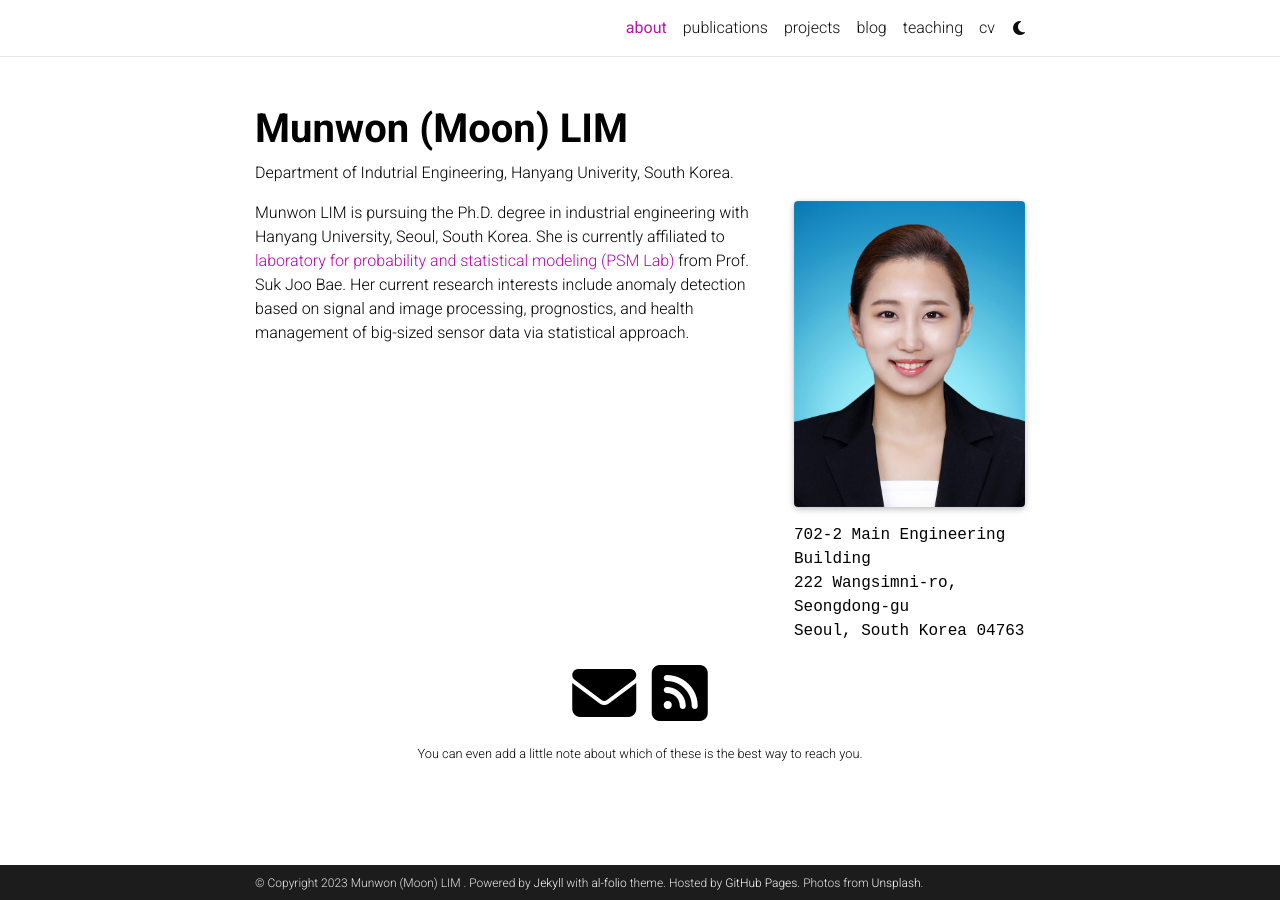
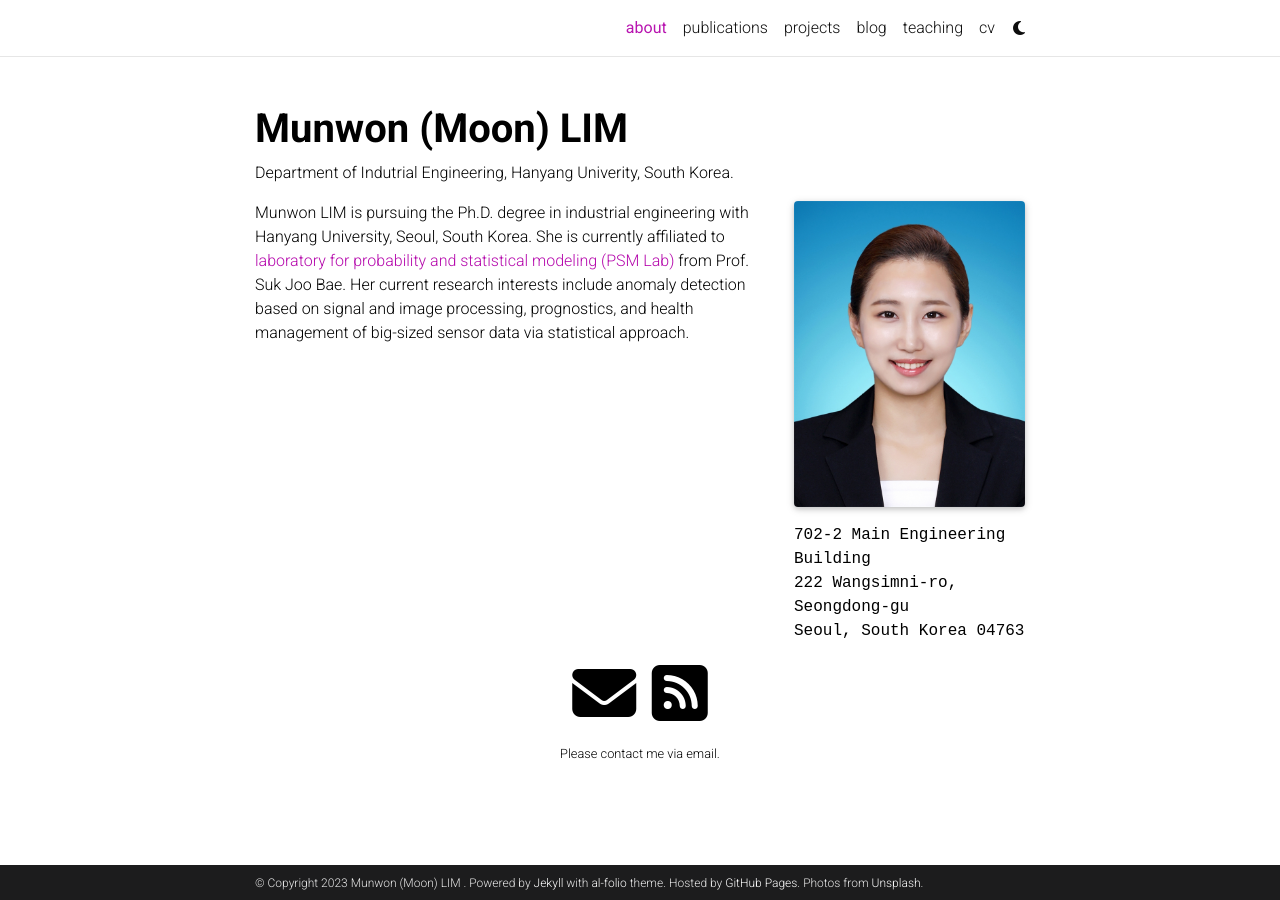
Before and after one commit to moonmunwon/moonmunwon.github.io, a Jekyll site: the page built from _pages/about.md, in a window 1280 px wide. Built offline with Jekyll 4.4.1, drawn with Linux system fonts in a browser that asks for light colours; full-size pictures stand in for the smaller copies a plugin makes; comment, search, counter and statistics services are not loaded; a style sheet for code colours, icons or effects is not loaded.

Commit message:
Update _config.yml

```diff
--- a/_config.yml
+++ b/_config.yml
@@ -104,7 +104,7 @@ zotero_username: # your zotero username
 wechat_qr: # filename of your wechat qr-code saved as an image (e.g., wechat-qr.png if saved to assets/img/wechat-qr.png)
 
 contact_note: >
-  You can even add a little note about which of these is the best way to reach you.
+  Please contact me via email.
 
 # -----------------------------------------------------------------------------
 # Analytics and search engine verification
```
